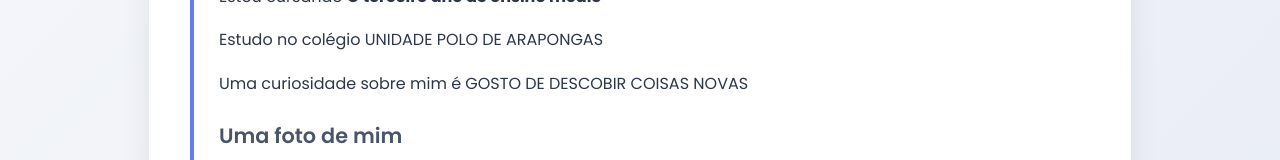
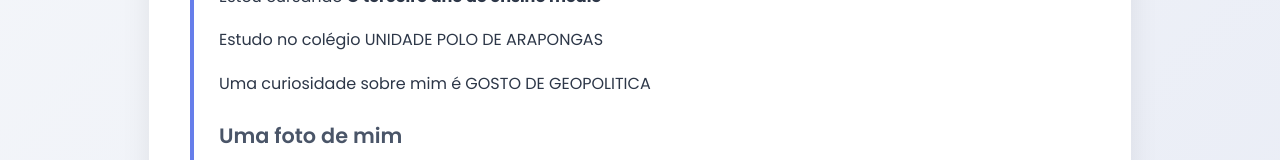
Before and after one commit to SkyGemm/sobre-mim, a plain HTML site: page Sobremim.html in a window 1280 px wide. Shown: the part 410-570 px from the top of the page. Drawn offline with nearby package versions, Linux system fonts and the light colour scheme; a script that the page names is missing.

Commit message:
Update Sobremim.html

```diff
--- a/Sobremim.html
+++ b/Sobremim.html
@@ -17,7 +17,7 @@
                 <p>Meu nome é <strong>Vinicius Borges</strong></p>
                 <p>Estou cursando <B>O terceiro ano do ensino medio</B></p>
                 <p>Estudo no colégio UNIDADE POLO DE ARAPONGAS</p>
-                <p>Uma curiosidade sobre mim é GOSTO DE DESCOBIR COISAS NOVAS</p>
+                <p>Uma curiosidade sobre mim é GOSTO DE GEOPOLITICA</p>
 
                 <div>
                     <h3>Uma foto de mim</h3>
```
